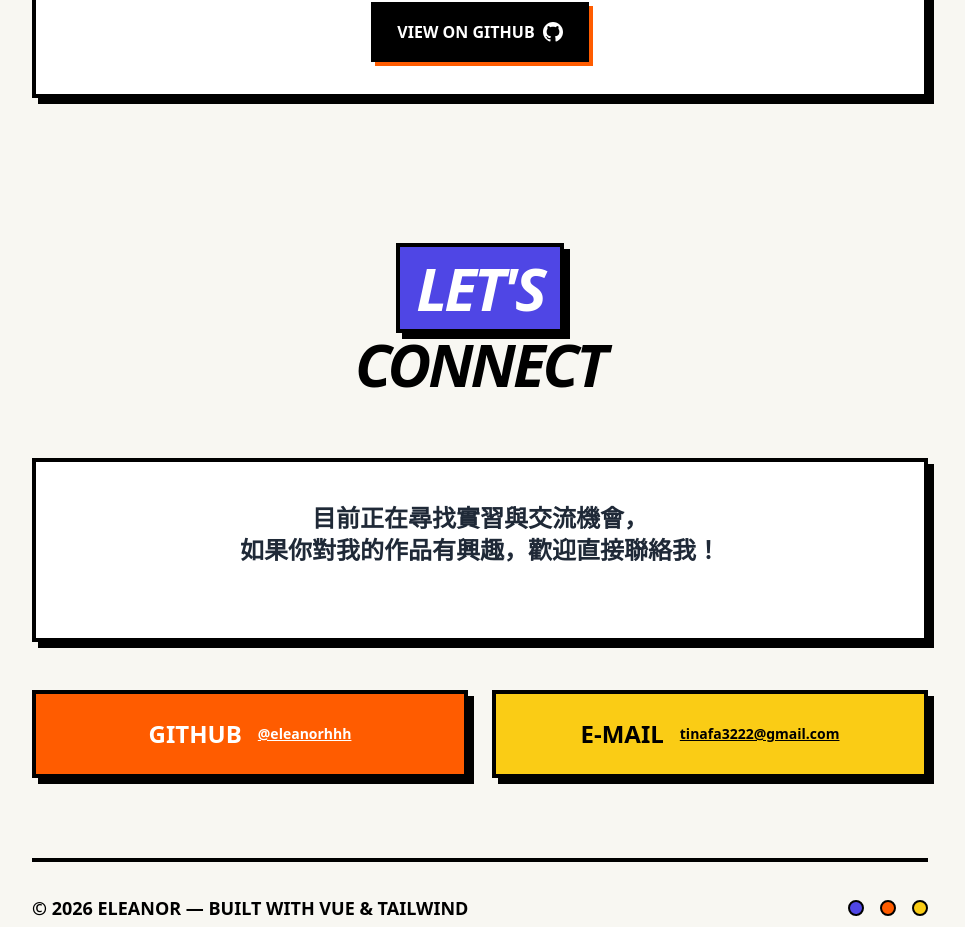
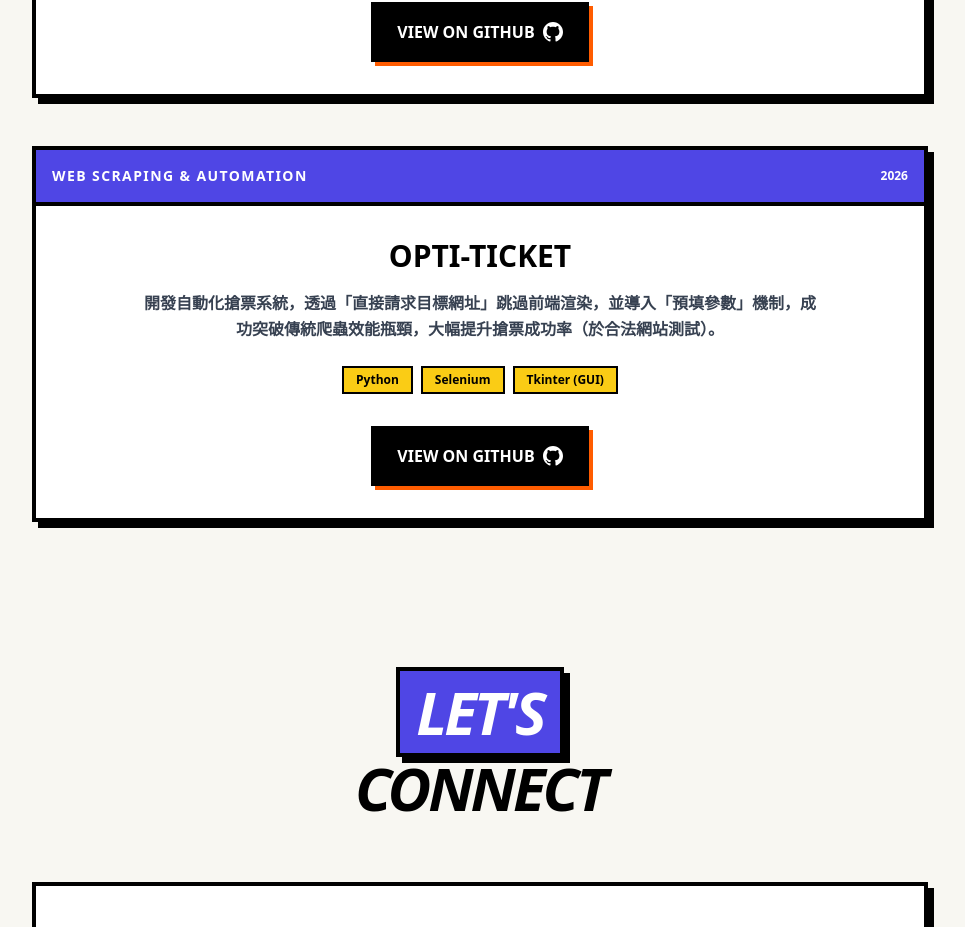
Before and after one commit to eleanorhhh/eleanorhhh.github.io, a Vue app: page / in a window 1280 px wide. Shown: the part 1758-2685 px from the top of the page, without its empty margins (160-1125 px from the left). Built offline with nearby package versions, Linux system fonts and the light colour scheme.

Commit message:
新增搶票系統至作品集

```diff
--- a/src/components/PortfolioContent.vue
+++ b/src/components/PortfolioContent.vue
@@ -57,6 +57,28 @@
           </div>
         </div>
 
+        <div class="max-w-4xl w-full border-4 border-black bg-white shadow-neo hover:translate-x-1 hover:translate-y-1 hover:shadow-neo-hover transition-all">
+          <div class="p-4 border-b-4 border-black bg-brand-blue text-white flex justify-between items-center">
+            <span class="font-bold uppercase tracking-widest text-sm">Web Scraping & Automation</span>
+            <span class="text-xs font-black text-white">2026</span>
+          </div>
+          <div class="p-8 flex flex-col items-center text-center">
+            <h3 class="text-3xl font-black mb-4 uppercase text-black">Opti-Ticket</h3>
+            <p class="text-gray-700 font-bold leading-relaxed mb-6 max-w-2xl">
+            開發自動化搶票系統，透過「直接請求目標網址」跳過前端渲染，並導入「預填參數」機制，成功突破傳統爬蟲效能瓶頸，大幅提升搶票成功率（於合法網站測試）。</p>
+            <div class="flex gap-2 flex-wrap mb-8 justify-center">
+              <span class="px-3 py-1 bg-brand-yellow border-2 border-black font-black text-xs text-black">Python</span>
+              <span class="px-3 py-1 bg-brand-yellow border-2 border-black font-black text-xs text-black">Selenium</span>
+              <span class="px-3 py-1 bg-brand-yellow border-2 border-black font-black text-xs text-black">Tkinter (GUI)</span>
+            </div>
+            <a href="https://github.com/eleanorhhh/TicketSystem.git" target="_blank"
+               class="inline-flex items-center justify-center gap-2 bg-black text-white font-black py-4 px-6 border-2 border-black shadow-[4px_4px_0px_0px_rgba(255,92,0,1)] hover:translate-x-[2px] hover:translate-y-[2px] hover:shadow-none transition-all w-full md:w-max">
+              <span>VIEW ON GITHUB</span>
+              <svg class="w-5 h-5 fill-current" viewBox="0 0 24 24"><path d="M12 0c-6.626 0-12 5.373-12 12 0 5.302 3.438 9.8 8.207 11.387.599.111.793-.261.793-.577v-2.234c-3.338.726-4.033-1.416-4.033-1.416-.546-1.387-1.333-1.756-1.333-1.756-1.089-.745.083-.729.083-.729 1.205.084 1.839 1.237 1.839 1.237 1.07 1.834 2.807 1.304 3.492.997.107-.775.418-1.305.762-1.604-2.665-.305-5.467-1.334-5.467-5.931 0-1.311.469-2.381 1.236-3.221-.124-.303-.535-1.524.117-3.176 0 0 1.008-.322 3.301 1.23.957-.266 1.983-.399 3.003-.404 1.02.005 2.047.138 3.006.404 2.291-1.552 3.297-1.23 3.297-1.23.653 1.653.242 2.874.118 3.176.77.84 1.235 1.911 1.235 3.221 0 4.609-2.807 5.624-5.479 5.921.43.372.823 1.102.823 2.222v3.293c0 .319.192.694.801.576 4.765-1.589 8.199-6.086 8.199-11.386 0-6.627-5.373-12-12-12z"/></svg>
+            </a>
+          </div>
+        </div>
+
       </div> </div>
   </section>
 </template>
```
